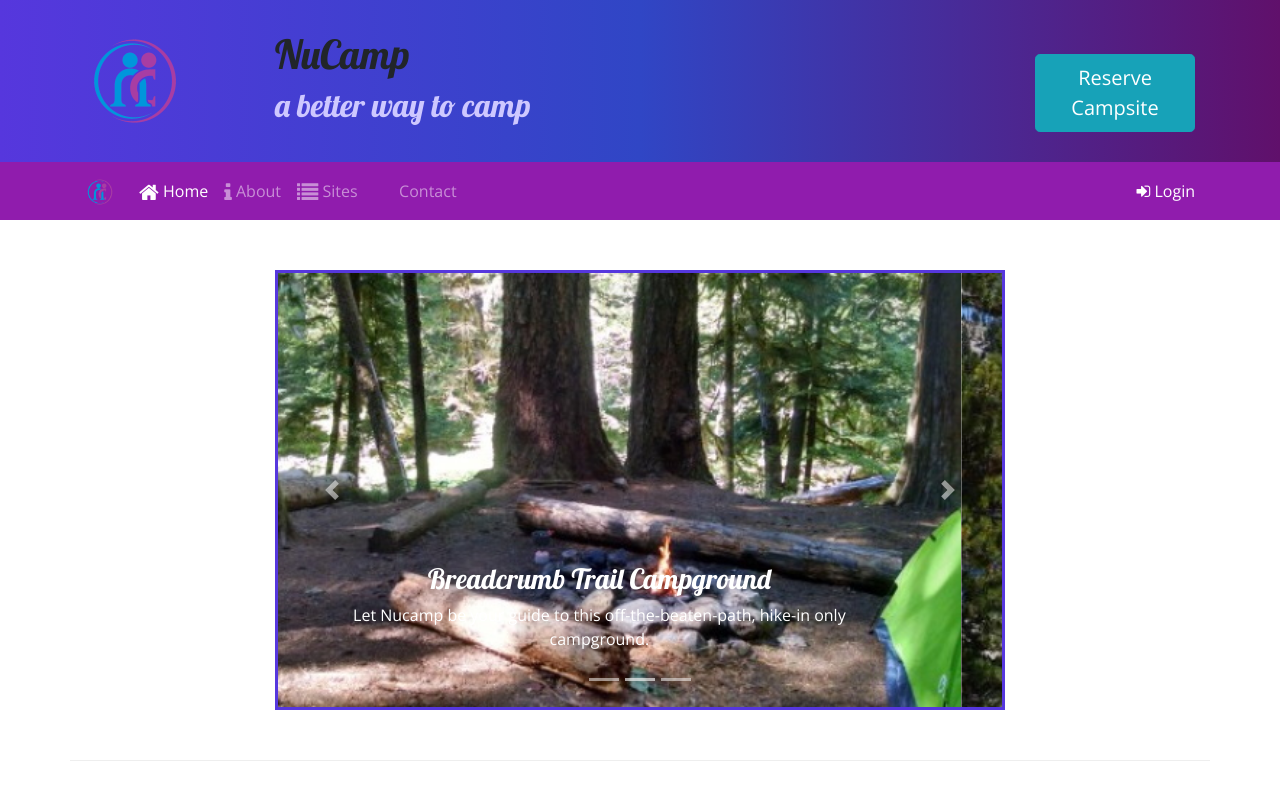
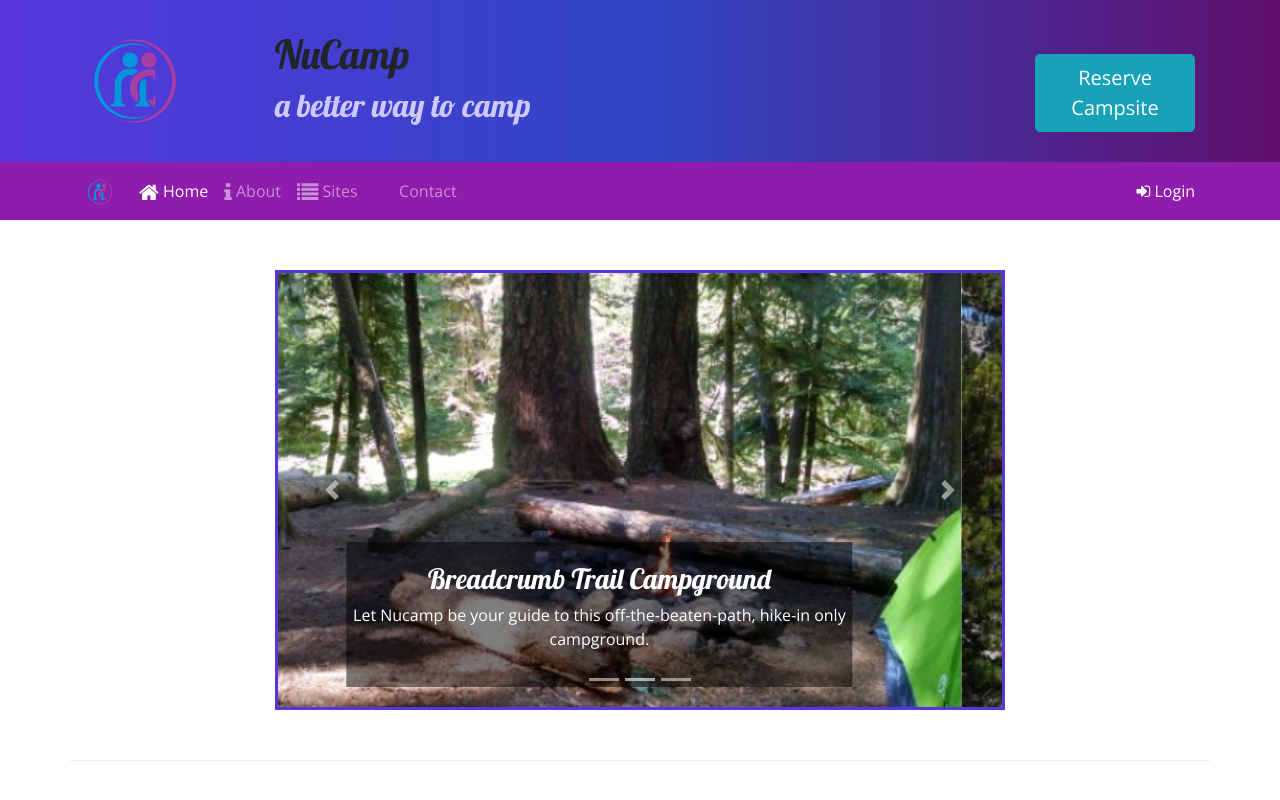
Before and after one commit to illfriday/NuCampSite, a website: page index.html in a window 1280 px wide. Shown: the top 800 px of the page. Drawn offline with nearby package versions, Linux system fonts and the light colour scheme.

Commit message:
fix error in styles.css

```diff
--- a/css/styles.css
+++ b/css/styles.css
@@ -42,7 +42,7 @@ a, a:hover{
 }
 
 .carousel-caption {
-  background-color: rgba{0, 0, 0, 0.5};
+  background-color: rgba(0, 0, 0, 0.5);
 }
 
 .carousel{
```
